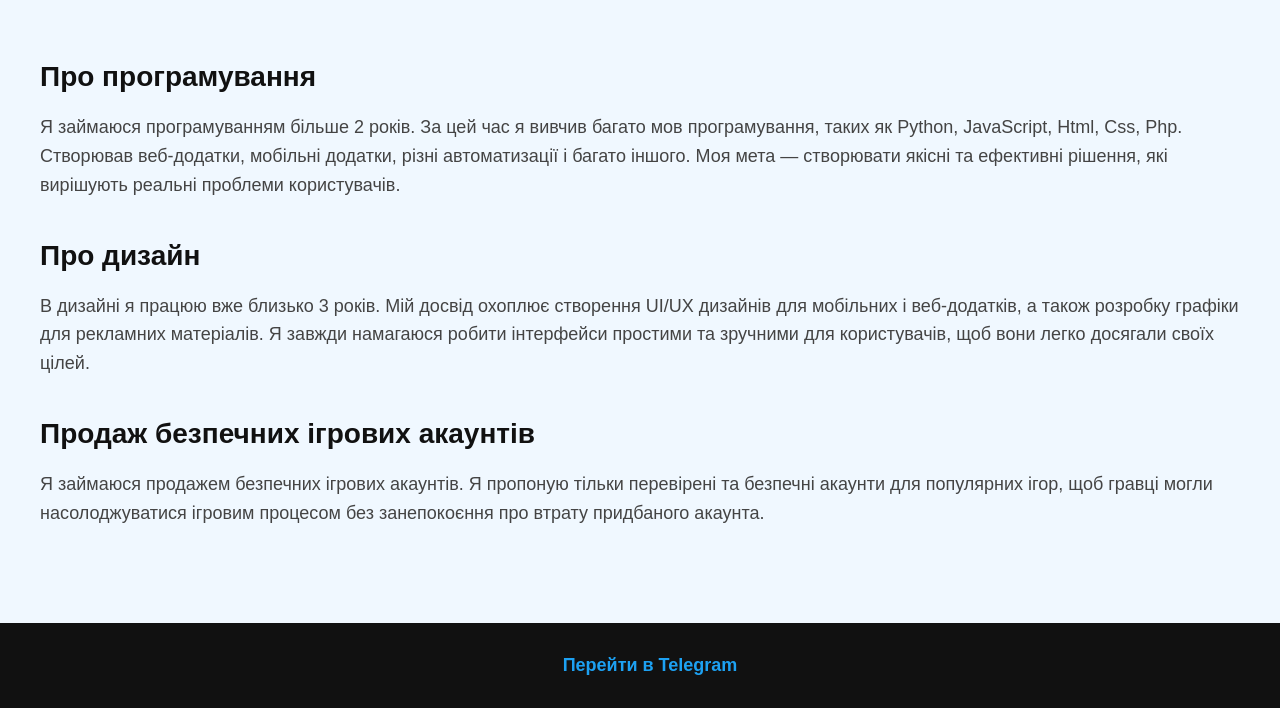
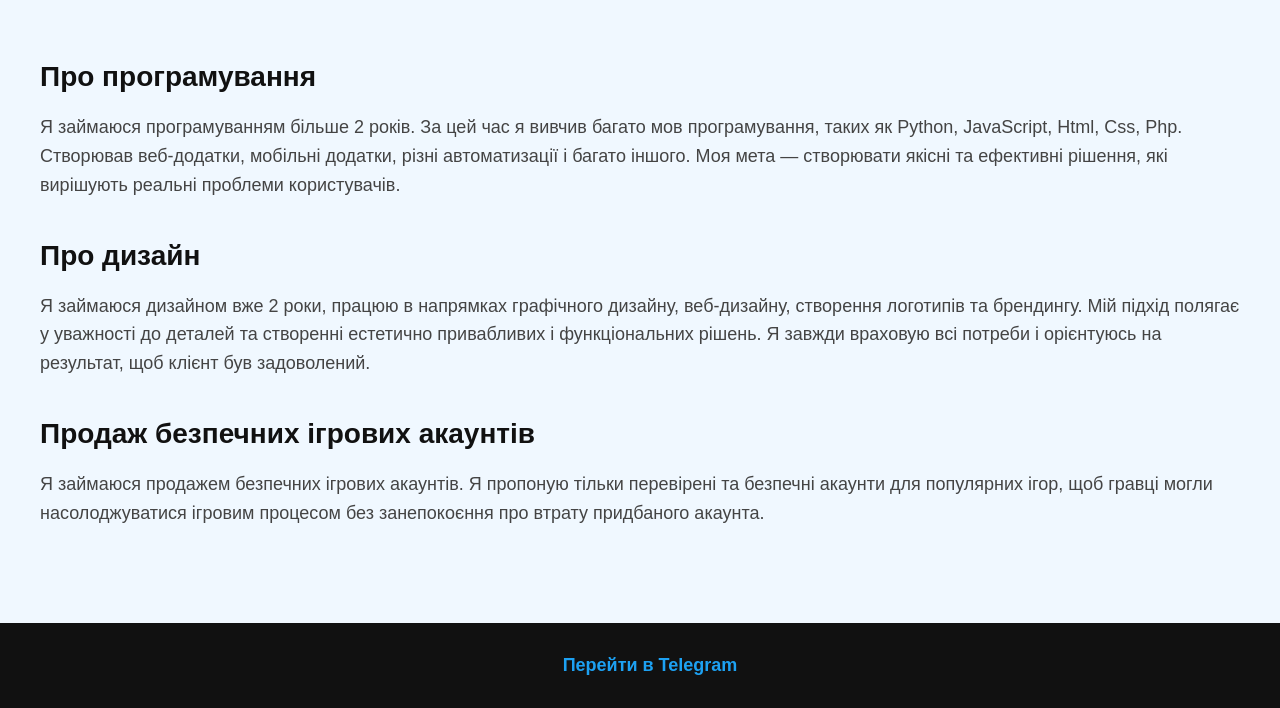
Before and after one commit to WAX606/information, a plain HTML site: page index.html in a window 1280 px wide. Shown: the part 92-800 px from the top of the page. Drawn offline with Linux system fonts and the light colour scheme.

Commit message:
Update index.html

```diff
--- a/index.html
+++ b/index.html
@@ -100,7 +100,7 @@
         <!-- Секція про дизайн -->
         <section class="section">
             <h2>Про дизайн</h2>
-            <p>В дизайні я працюю вже близько 3 років. Мій досвід охоплює створення UI/UX дизайнів для мобільних і веб-додатків, а також розробку графіки для рекламних матеріалів. Я завжди намагаюся робити інтерфейси простими та зручними для користувачів, щоб вони легко досягали своїх цілей.</p>
+            <p>Я займаюся дизайном вже 2 роки, працюю в напрямках графічного дизайну, веб-дизайну, створення логотипів та брендингу. Мій підхід полягає у уважності до деталей та створенні естетично привабливих і функціональних рішень. Я завжди враховую всi потреби і орієнтуюсь на результат, щоб клієнт був задоволений.</p>
         </section>
 
         <!-- Секція про продаж безпечних акаунтів -->
```
